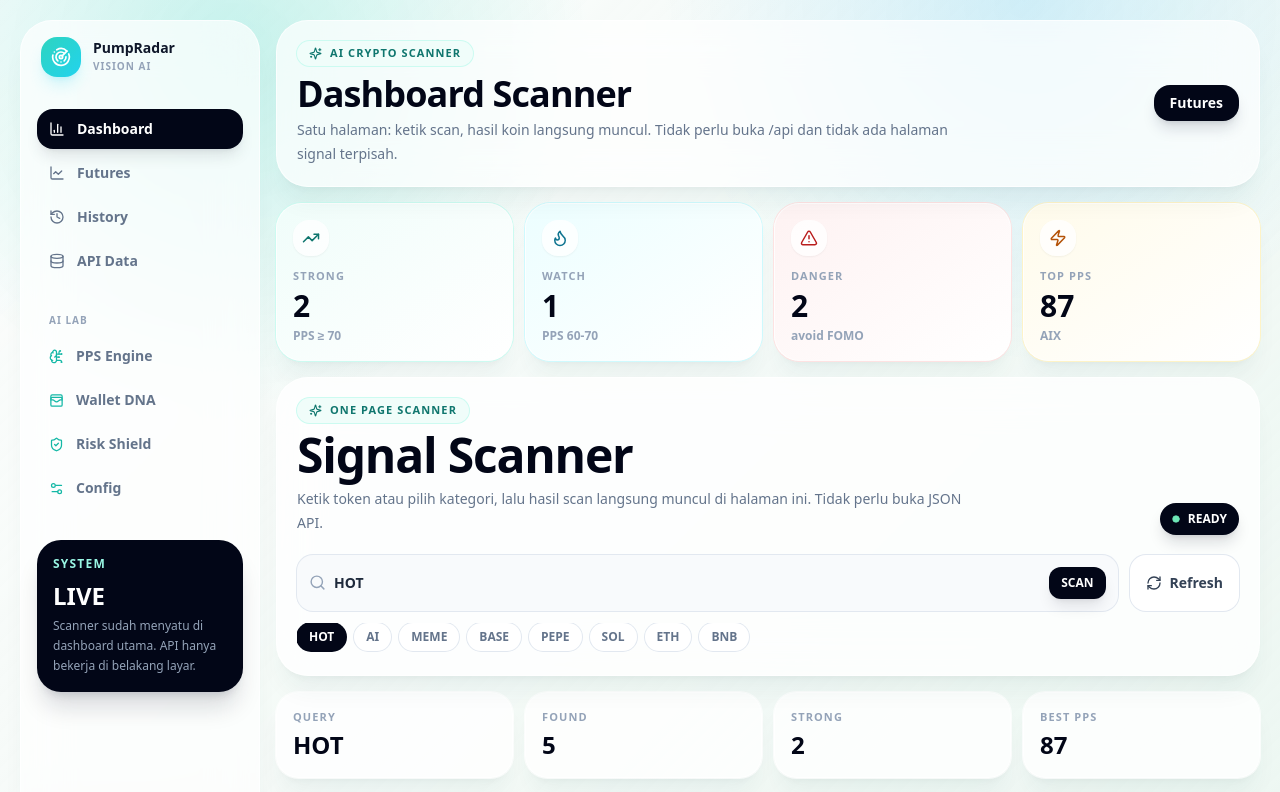
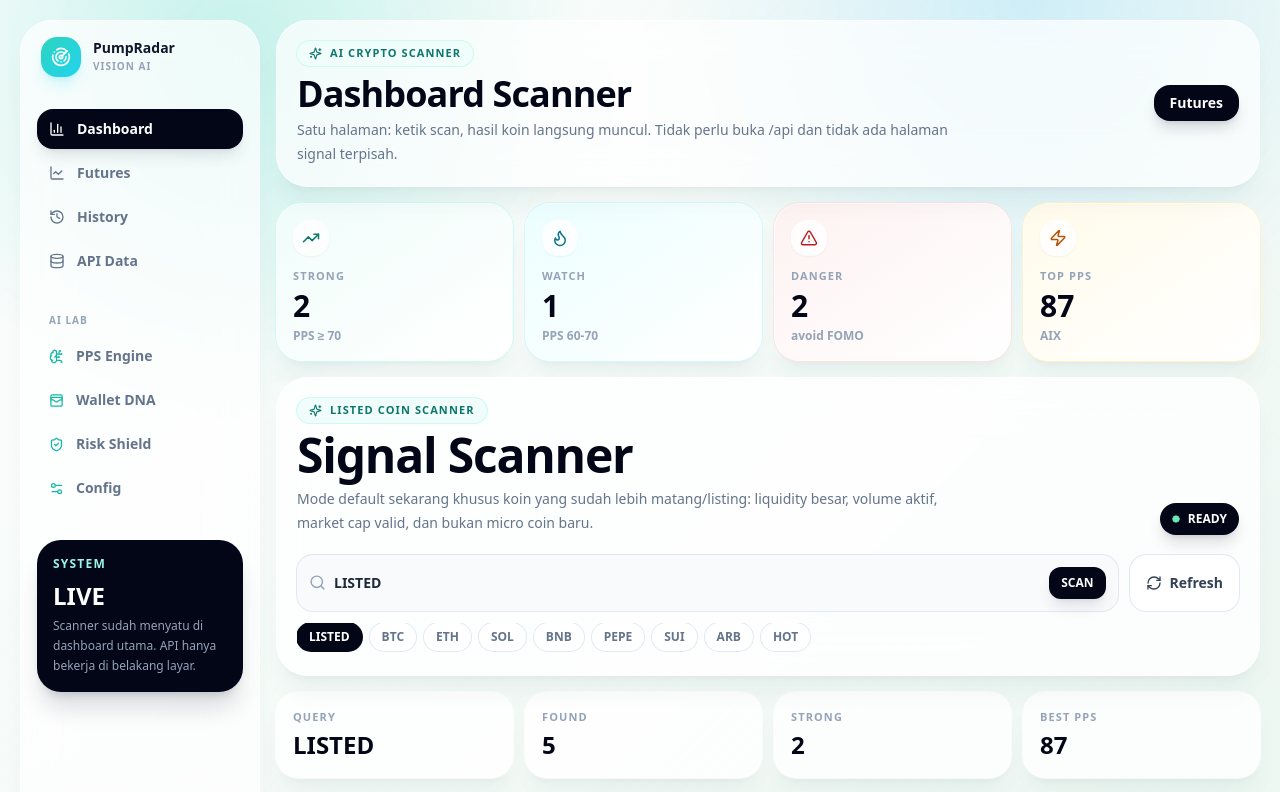
Before and after one commit to LoOp575/Radar-, a Next.js app: page / in a window 1280 px wide. Shown: the top 792 px of the page. Built offline with nearby package versions, Linux system fonts and the light colour scheme; no server answers.

Commit message:
Default scanner to listed coins mode

```diff
--- a/components/SignalScanPanel.tsx
+++ b/components/SignalScanPanel.tsx
@@ -35,7 +35,7 @@ type ApiResponse = {
   signals: Signal[];
 };
 
-const quickScans = ['HOT', 'AI', 'MEME', 'BASE', 'PEPE', 'SOL', 'ETH', 'BNB'];
+const quickScans = ['LISTED', 'BTC', 'ETH', 'SOL', 'BNB', 'PEPE', 'SUI', 'ARB', 'HOT'];
 
 function compact(value: number) {
   return Intl.NumberFormat('en', { notation: 'compact', maximumFractionDigits: 2 }).format(value || 0);
@@ -67,14 +67,14 @@ function signalTone(signal: string) {
 }
 
 export function SignalScanPanel() {
-  const [query, setQuery] = useState('HOT');
-  const [input, setInput] = useState('HOT');
+  const [query, setQuery] = useState('LISTED');
+  const [input, setInput] = useState('LISTED');
   const [data, setData] = useState<ApiResponse | null>(null);
   const [loading, setLoading] = useState(true);
   const [error, setError] = useState<string | null>(null);
 
   async function scan(nextQuery = query) {
-    const cleaned = nextQuery.trim().toUpperCase() || 'HOT';
+    const cleaned = nextQuery.trim().toUpperCase() || 'LISTED';
     setLoading(true);
     setError(null);
     setQuery(cleaned);
@@ -99,7 +99,7 @@ export function SignalScanPanel() {
   }
 
   useEffect(() => {
-    scan('HOT');
+    scan('LISTED');
     // eslint-disable-next-line react-hooks/exhaustive-deps
   }, []);
 
@@ -113,11 +113,11 @@ export function SignalScanPanel() {
         <div className="flex flex-col gap-4 md:flex-row md:items-end md:justify-between">
           <div>
             <div className="mb-2 inline-flex items-center gap-2 rounded-full bg-teal-50 px-3 py-1 text-[11px] font-black uppercase tracking-widest text-teal-700 ring-1 ring-teal-100">
-              <Sparkles size={13} /> One Page Scanner
+              <Sparkles size={13} /> Listed Coin Scanner
             </div>
             <h1 className="text-3xl font-black tracking-tight text-slate-950 md:text-5xl">Signal Scanner</h1>
             <p className="mt-2 max-w-2xl text-sm leading-6 text-slate-500">
-              Ketik token atau pilih kategori, lalu hasil scan langsung muncul di halaman ini. Tidak perlu buka JSON API.
+              Mode default sekarang khusus koin yang sudah lebih matang/listing: liquidity besar, volume aktif, market cap valid, dan bukan micro coin baru.
             </p>
           </div>
 
@@ -134,7 +134,7 @@ export function SignalScanPanel() {
               value={input}
               onChange={(event) => setInput(event.target.value)}
               onKeyDown={(event) => event.key === 'Enter' && scan(input)}
-              placeholder="Contoh: HOT, AI, MEME, PEPE, SOL..."
+              placeholder="Contoh: LISTED, BTC, ETH, SOL, PEPE..."
               className="min-w-0 flex-1 bg-transparent text-sm font-bold text-slate-800 outline-none placeholder:text-slate-400"
             />
             <button
@@ -192,7 +192,7 @@ export function SignalScanPanel() {
       <div className="rounded-[2rem] border border-white/70 bg-white/80 p-4 shadow-xl shadow-teal-900/5 backdrop-blur-xl">
         <div className="mb-4 flex items-center justify-between gap-3">
           <div>
-            <h2 className="text-lg font-black text-slate-950">Hasil Scan Koin</h2>
+            <h2 className="text-lg font-black text-slate-950">Hasil Scan Koin Listing</h2>
             <p className="text-xs text-slate-500">Source: {data?.source ?? 'loading'} · Updated: {data?.updatedAt ? new Date(data.updatedAt).toLocaleTimeString() : '--:--'}</p>
           </div>
           <Zap size={18} className="text-teal-500" />
@@ -204,8 +204,8 @@ export function SignalScanPanel() {
           </div>
         ) : signals.length === 0 ? (
           <div className="rounded-2xl bg-slate-50 p-6 text-center ring-1 ring-slate-200">
-            <p className="font-black text-slate-900">Belum ada koin yang cocok.</p>
-            <p className="mt-1 text-sm text-slate-500">Coba scan HOT, AI, MEME, BASE, atau PEPE.</p>
+            <p className="font-black text-slate-900">Belum ada koin listing yang cocok.</p>
+            <p className="mt-1 text-sm text-slate-500">Coba scan LISTED, BTC, ETH, SOL, PEPE, SUI, atau ARB.</p>
           </div>
         ) : (
           <div className="grid gap-3 md:grid-cols-2 xl:grid-cols-3">
```
